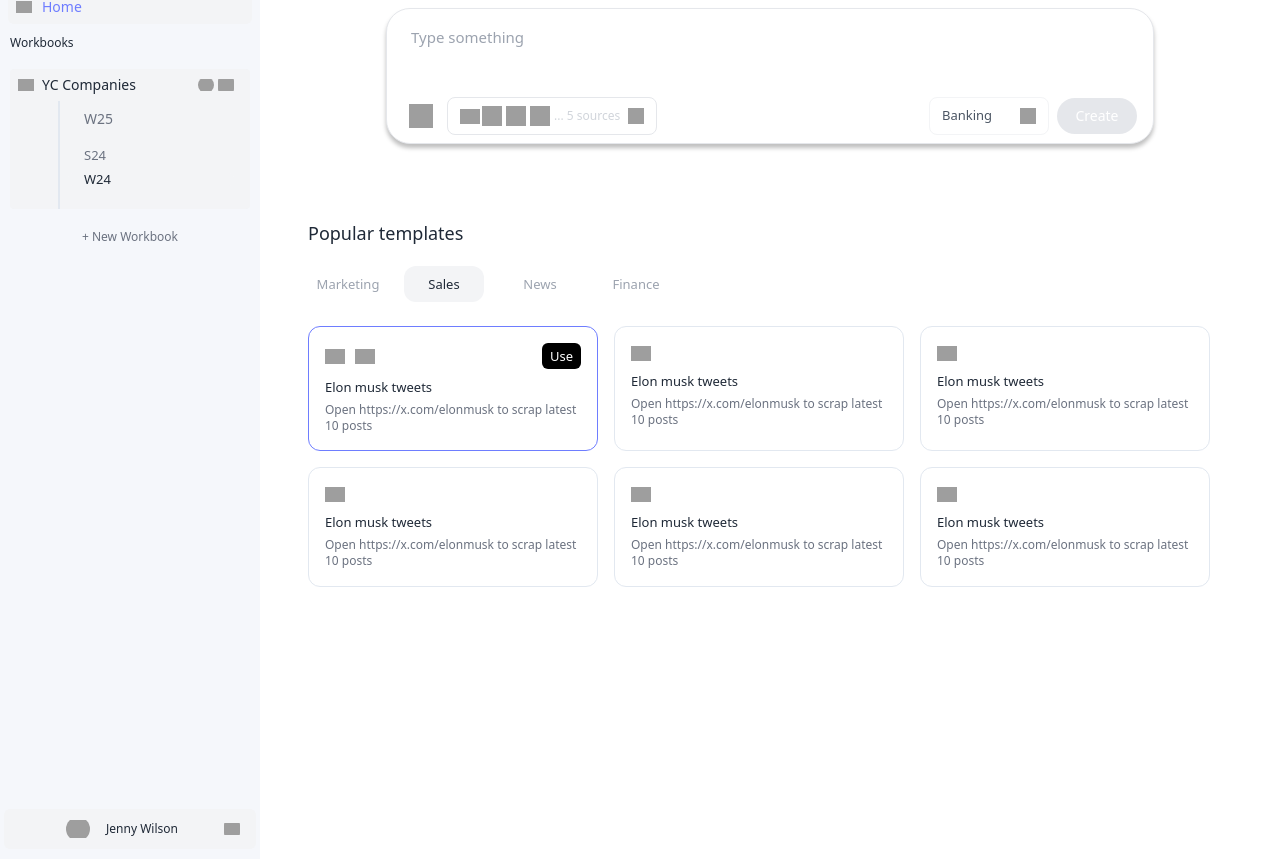
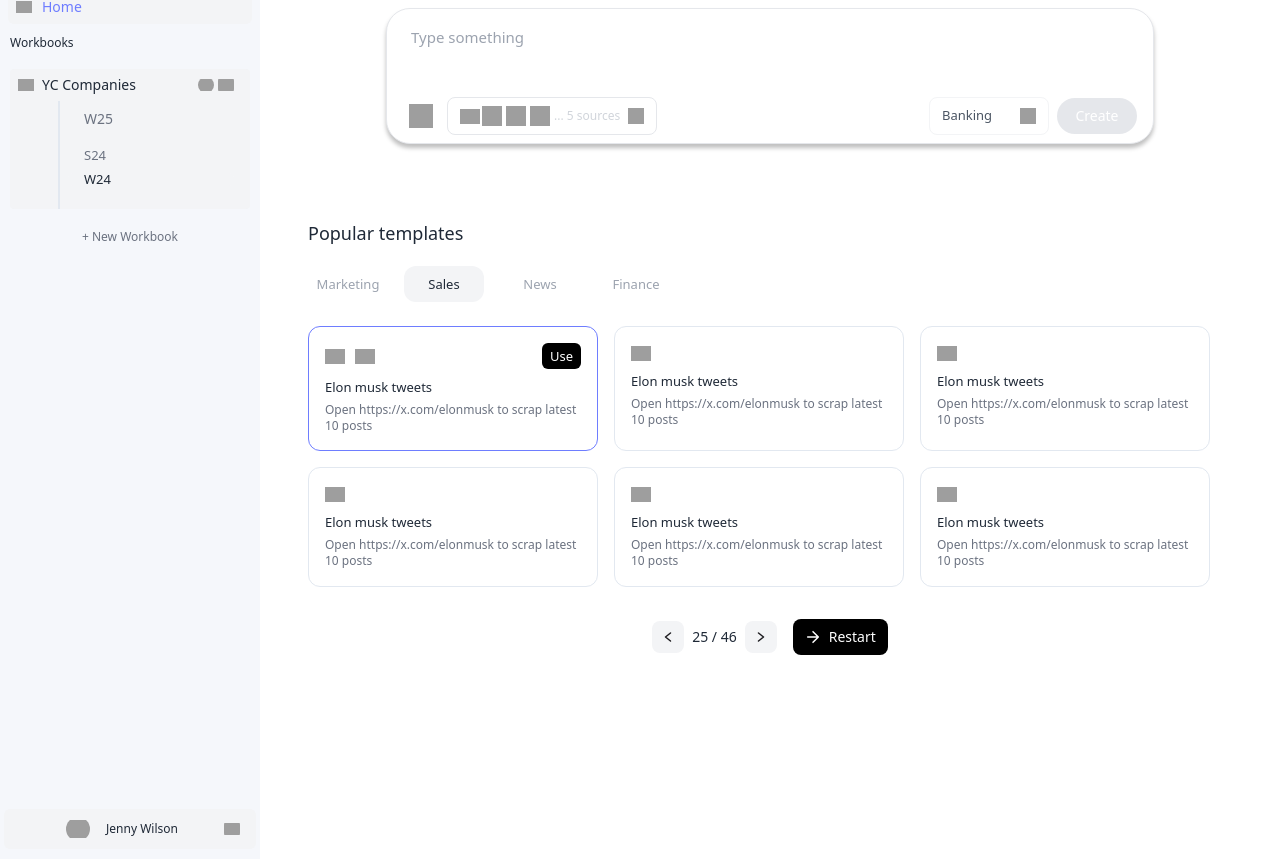
Before and after one commit to wenfengwang/p-752031, a React (Vite) app: page / in a window 1280 px wide. Shown: the part 1101-1960 px from the top of the page. Built offline with nearby package versions, Linux system fonts and the light colour scheme; grey boxes are pictures that could not be loaded.

Commit message:
Implement UI design
Implement the UI design shown in the attached image.

```diff
--- a/src/pages/Index.tsx
+++ b/src/pages/Index.tsx
@@ -43,7 +43,7 @@ const Index = () => {
       <div className="flex flex-1">
         <Sidebar />
 
-        <main className="flex-1 bg-white rounded-tl-3xl px-4 md:px-8 lg:px-12 pt-12 md:pt-16 lg:pt-20">
+        <main className="flex-1 bg-white rounded-tl-3xl px-4 md:px-8 lg:px-12 pt-12 md:pt-16 lg:pt-20 pb-20">
           <div className="max-w-5xl mx-auto">
             <h1 className="text-[rgba(33,34,75,1)] text-4xl font-medium leading-tight text-center">
               What can I help with?
@@ -76,6 +76,62 @@ const Index = () => {
               </div>
             </div>
           </div>
+
+          <div className="flex items-center justify-center gap-2 mt-8">
+            <button className="p-2 bg-gray-100 rounded-lg">
+              <svg
+                width="16"
+                height="16"
+                viewBox="0 0 16 16"
+                fill="none"
+                xmlns="http://www.w3.org/2000/svg"
+              >
+                <path
+                  d="M10.5 12L5.5 8L10.5 4"
+                  stroke="#1C1B1F"
+                  strokeWidth="1.5"
+                  strokeLinecap="round"
+                  strokeLinejoin="round"
+                />
+              </svg>
+            </button>
+            <span className="text-sm text-gray-800">25 / 46</span>
+            <button className="p-2 bg-gray-100 rounded-lg">
+              <svg
+                width="16"
+                height="16"
+                viewBox="0 0 16 16"
+                fill="none"
+                xmlns="http://www.w3.org/2000/svg"
+              >
+                <path
+                  d="M5.5 12L10.5 8L5.5 4"
+                  stroke="#1C1B1F"
+                  strokeWidth="1.5"
+                  strokeLinecap="round"
+                  strokeLinejoin="round"
+                />
+              </svg>
+            </button>
+            <button className="flex items-center gap-2 ml-2 bg-black text-white px-3 py-2 rounded-lg">
+              <svg
+                width="16"
+                height="16"
+                viewBox="0 0 16 16"
+                fill="none"
+                xmlns="http://www.w3.org/2000/svg"
+              >
+                <path
+                  d="M2.66667 8H13.3333M13.3333 8L8 2.66667M13.3333 8L8 13.3333"
+                  stroke="white"
+                  strokeWidth="1.5"
+                  strokeLinecap="round"
+                  strokeLinejoin="round"
+                />
+              </svg>
+              <span className="text-sm">Restart</span>
+            </button>
+          </div>
         </main>
       </div>
     </div>
```
